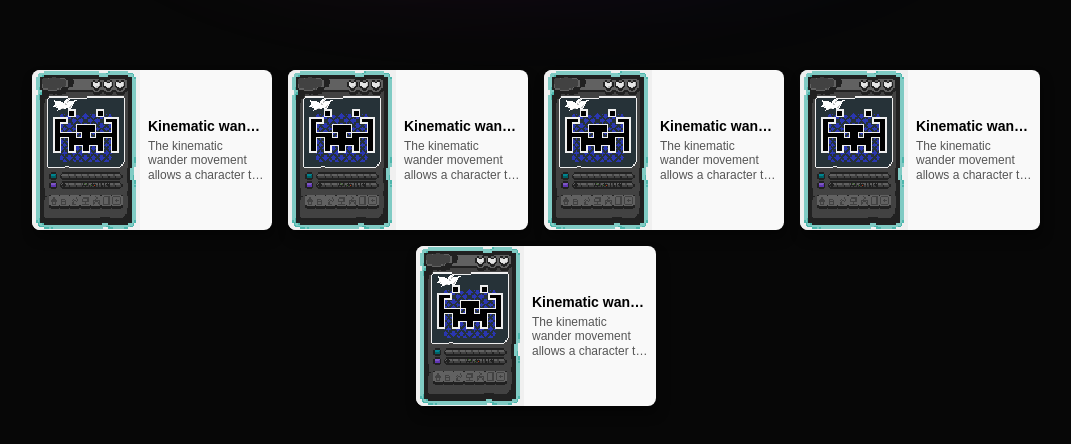
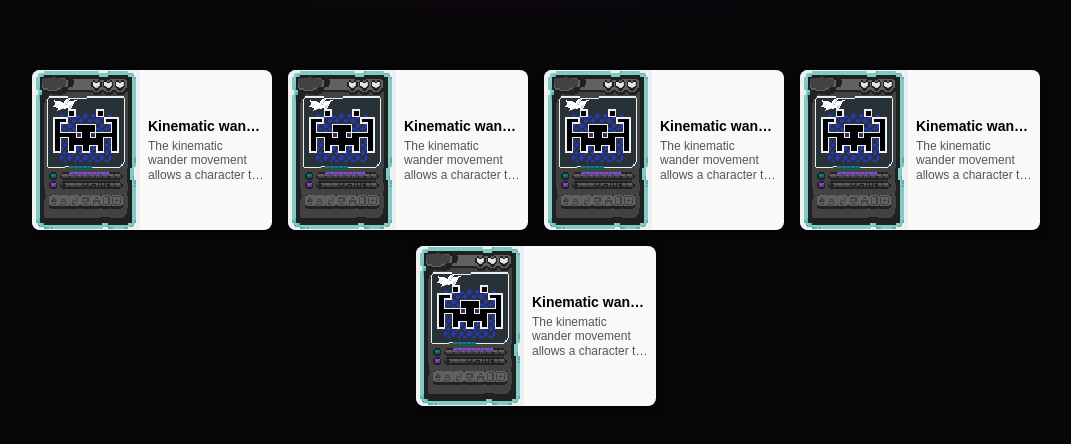
Before and after one commit to GD-Codex-Algorithm/gd.codexalgorithm, a plain HTML site: page index.html in a window 1280 px wide. Shown: the part 794-1238 px from the top of the page, without its empty margins (104-1175 px from the left). Drawn offline with Linux system fonts and the light colour scheme.

Commit message:
Added all variables for cards
The cards now generate taking in account all variables for visual assets.

!!! NEED RESCALING OF IMAGES TO BE ALL THE SAME SIZE !!!

```diff
--- a/cards_section.html
+++ b/cards_section.html
@@ -10,6 +10,8 @@
             <img src="CardAssets/04_var_system_typerForTask/MA_GDcodex_card_task_movement.png" alt="Overlay Image" class="card-overlay-typeForTask">
             <img src="CardAssets/05_var_system_genre/MA_GDcodex_card_genre_any.png" alt="Overlay Image" class="card-overlay-genre">
             <img src="CardAssets/07_var_system_requirements/MA_GDcodex_card_requirements_runsLocally.png" alt="Is run locally" class="card-overlay-requirements"><img src="CardAssets/07_var_system_requirements/MA_GDcodex_card_requirements_runsOnPC.png" alt="Runs on PC" class="card-overlay-requirements"><img src="CardAssets/07_var_system_requirements/MA_GDcodex_card_requirements_runsOnConsole.png" alt="Runs on Playstation" class="card-overlay-requirements"><img src="CardAssets/07_var_system_requirements/MA_GDcodex_card_requirements_runsOnConsole.png" alt="Runs on Xbox" class="card-overlay-requirements"><img src="CardAssets/07_var_system_requirements/MA_GDcodex_card_requirements_runsOnMobile.png" alt="Runs on mobile" class="card-overlay-requirements"><img src="CardAssets/07_var_system_requirements/MA_GDcodex_card_requirements_extra.png" alt="Runs on handheld devices" class="card-overlay-requirements">
+            <img src="CardAssets/09_var_system_num_immersion/MA_GDcodex_card_playerImmersion_6.png" alt="Overlay Image" class="card-overlay-immersion">
+            <img src="CardAssets/10_var_system_num_performance/MA_GDcodex_card_systemPerformance_10.png" alt="Overlay Image" class="card-overlay-performance">
         </div>
         <div class="card-content">
             <h3>Kinematic wandering moevement</h3>
@@ -26,6 +28,8 @@
             <img src="CardAssets/04_var_system_typerForTask/MA_GDcodex_card_task_movement.png" alt="Overlay Image" class="card-overlay-typeForTask">
             <img src="CardAssets/05_var_system_genre/MA_GDcodex_card_genre_any.png" alt="Overlay Image" class="card-overlay-genre">
             <img src="CardAssets/07_var_system_requirements/MA_GDcodex_card_requirements_runsLocally.png" alt="Is run locally" class="card-overlay-requirements"><img src="CardAssets/07_var_system_requirements/MA_GDcodex_card_requirements_runsOnPC.png" alt="Runs on PC" class="card-overlay-requirements"><img src="CardAssets/07_var_system_requirements/MA_GDcodex_card_requirements_runsOnConsole.png" alt="Runs on Playstation" class="card-overlay-requirements"><img src="CardAssets/07_var_system_requirements/MA_GDcodex_card_requirements_runsOnConsole.png" alt="Runs on Xbox" class="card-overlay-requirements"><img src="CardAssets/07_var_system_requirements/MA_GDcodex_card_requirements_runsOnMobile.png" alt="Runs on mobile" class="card-overlay-requirements"><img src="CardAssets/07_var_system_requirements/MA_GDcodex_card_requirements_extra.png" alt="Runs on handheld devices" class="card-overlay-requirements">
+            <img src="CardAssets/09_var_system_num_immersion/MA_GDcodex_card_playerImmersion_6.png" alt="Overlay Image" class="card-overlay-immersion">
+            <img src="CardAssets/10_var_system_num_performance/MA_GDcodex_card_systemPerformance_10.png" alt="Overlay Image" class="card-overlay-performance">
         </div>
         <div class="card-content">
             <h3>Kinematic wandering moevement</h3>
@@ -42,6 +46,8 @@
             <img src="CardAssets/04_var_system_typerForTask/MA_GDcodex_card_task_movement.png" alt="Overlay Image" class="card-overlay-typeForTask">
             <img src="CardAssets/05_var_system_genre/MA_GDcodex_card_genre_any.png" alt="Overlay Image" class="card-overlay-genre">
             <img src="CardAssets/07_var_system_requirements/MA_GDcodex_card_requirements_runsLocally.png" alt="Is run locally" class="card-overlay-requirements"><img src="CardAssets/07_var_system_requirements/MA_GDcodex_card_requirements_runsOnPC.png" alt="Runs on PC" class="card-overlay-requirements"><img src="CardAssets/07_var_system_requirements/MA_GDcodex_card_requirements_runsOnConsole.png" alt="Runs on Playstation" class="card-overlay-requirements"><img src="CardAssets/07_var_system_requirements/MA_GDcodex_card_requirements_runsOnConsole.png" alt="Runs on Xbox" class="card-overlay-requirements"><img src="CardAssets/07_var_system_requirements/MA_GDcodex_card_requirements_runsOnMobile.png" alt="Runs on mobile" class="card-overlay-requirements"><img src="CardAssets/07_var_system_requirements/MA_GDcodex_card_requirements_extra.png" alt="Runs on handheld devices" class="card-overlay-requirements">
+            <img src="CardAssets/09_var_system_num_immersion/MA_GDcodex_card_playerImmersion_6.png" alt="Overlay Image" class="card-overlay-immersion">
+            <img src="CardAssets/10_var_system_num_performance/MA_GDcodex_card_systemPerformance_10.png" alt="Overlay Image" class="card-overlay-performance">
         </div>
         <div class="card-content">
             <h3>Kinematic wandering moevement</h3>
@@ -58,6 +64,8 @@
             <img src="CardAssets/04_var_system_typerForTask/MA_GDcodex_card_task_movement.png" alt="Overlay Image" class="card-overlay-typeForTask">
             <img src="CardAssets/05_var_system_genre/MA_GDcodex_card_genre_any.png" alt="Overlay Image" class="card-overlay-genre">
             <img src="CardAssets/07_var_system_requirements/MA_GDcodex_card_requirements_runsLocally.png" alt="Is run locally" class="card-overlay-requirements"><img src="CardAssets/07_var_system_requirements/MA_GDcodex_card_requirements_runsOnPC.png" alt="Runs on PC" class="card-overlay-requirements"><img src="CardAssets/07_var_system_requirements/MA_GDcodex_card_requirements_runsOnConsole.png" alt="Runs on Playstation" class="card-overlay-requirements"><img src="CardAssets/07_var_system_requirements/MA_GDcodex_card_requirements_runsOnConsole.png" alt="Runs on Xbox" class="card-overlay-requirements"><img src="CardAssets/07_var_system_requirements/MA_GDcodex_card_requirements_runsOnMobile.png" alt="Runs on mobile" class="card-overlay-requirements"><img src="CardAssets/07_var_system_requirements/MA_GDcodex_card_requirements_extra.png" alt="Runs on handheld devices" class="card-overlay-requirements">
+            <img src="CardAssets/09_var_system_num_immersion/MA_GDcodex_card_playerImmersion_6.png" alt="Overlay Image" class="card-overlay-immersion">
+            <img src="CardAssets/10_var_system_num_performance/MA_GDcodex_card_systemPerformance_10.png" alt="Overlay Image" class="card-overlay-performance">
         </div>
         <div class="card-content">
             <h3>Kinematic wandering moevement</h3>
@@ -74,6 +82,8 @@
             <img src="CardAssets/04_var_system_typerForTask/MA_GDcodex_card_task_movement.png" alt="Overlay Image" class="card-overlay-typeForTask">
             <img src="CardAssets/05_var_system_genre/MA_GDcodex_card_genre_any.png" alt="Overlay Image" class="card-overlay-genre">
             <img src="CardAssets/07_var_system_requirements/MA_GDcodex_card_requirements_runsLocally.png" alt="Is run locally" class="card-overlay-requirements"><img src="CardAssets/07_var_system_requirements/MA_GDcodex_card_requirements_runsOnPC.png" alt="Runs on PC" class="card-overlay-requirements"><img src="CardAssets/07_var_system_requirements/MA_GDcodex_card_requirements_runsOnConsole.png" alt="Runs on Playstation" class="card-overlay-requirements"><img src="CardAssets/07_var_system_requirements/MA_GDcodex_card_requirements_runsOnConsole.png" alt="Runs on Xbox" class="card-overlay-requirements"><img src="CardAssets/07_var_system_requirements/MA_GDcodex_card_requirements_runsOnMobile.png" alt="Runs on mobile" class="card-overlay-requirements"><img src="CardAssets/07_var_system_requirements/MA_GDcodex_card_requirements_extra.png" alt="Runs on handheld devices" class="card-overlay-requirements">
+            <img src="CardAssets/09_var_system_num_immersion/MA_GDcodex_card_playerImmersion_6.png" alt="Overlay Image" class="card-overlay-immersion">
+            <img src="CardAssets/10_var_system_num_performance/MA_GDcodex_card_systemPerformance_10.png" alt="Overlay Image" class="card-overlay-performance">
         </div>
         <div class="card-content">
             <h3>Kinematic wandering moevement</h3>
@@ -146,7 +156,9 @@
 .card-overlay-employment,
 .card-overlay-typeForTask,
 .card-overlay-genre,
-.card-overlay-requirements{
+.card-overlay-requirements,
+.card-overlay-immersion,
+.card-overlay-performance{
     position: absolute;
     top: 0;
     left: 0;
```
Also changed, not shown: CardAssets/09_var_system_num_immersion/MA_GDcodex_card_playerImmersion_2.png (renamed from CardAssets/09_var_system_num_immersion/MA_GDcodex_card_playerImmersion_02.png), CardAssets/09_var_system_num_immersion/MA_GDcodex_card_playerImmersion_3.png (renamed from CardAssets/09_var_system_num_immersion/MA_GDcodex_card_playerImmersion_03.png), CardAssets/09_var_system_num_immersion/MA_GDcodex_card_playerImmersion_4.png (renamed from CardAssets/09_var_system_num_immersion/MA_GDcodex_card_playerImmersion_04.png), CardAssets/09_var_system_num_immersion/MA_GDcodex_card_playerImmersion_5.png (renamed from CardAssets/09_var_system_num_immersion/MA_GDcodex_card_playerImmersion_05.png), CardAssets/09_var_system_num_immersion/MA_GDcodex_card_playerImmersion_6.png (renamed from CardAssets/09_var_system_num_immersion/MA_GDcodex_card_playerImmersion_06.png), CardAssets/09_var_system_num_immersion/MA_GDcodex_card_playerImmersion_7.png (renamed from CardAssets/09_var_system_num_immersion/MA_GDcodex_card_playerImmersion_07.png), CardAssets/09_var_system_num_immersion/MA_GDcodex_card_playerImmersion_8.png (renamed from CardAssets/09_var_system_num_immersion/MA_GDcodex_card_playerImmersion_08.png), CardAssets/09_var_system_num_immersion/MA_GDcodex_card_playerImmersion_9.png (renamed from CardAssets/09_var_system_num_immersion/MA_GDcodex_card_playerImmersion_09.png), CardAssets/10_var_system_num_performance/MA_GDcodex_card_systemPerformance_10.png (renamed from CardAssets/10_var_system_num_preformance/MA_GDcodex_card_systemPerformance_10.png), CardAssets/10_var_system_num_performance/MA_GDcodex_card_systemPerformance_2.png (renamed from CardAssets/10_var_system_num_preformance/MA_GDcodex_card_systemPerformance_02.png), CardAssets/10_var_system_num_performance/MA_GDcodex_card_systemPerformance_3.png (renamed from CardAssets/10_var_system_num_preformance/MA_GDcodex_card_systemPerformance_03.png), CardAssets/10_var_system_num_performance/MA_GDcodex_card_systemPerformance_4.png (renamed from CardAssets/10_var_system_num_preformance/MA_GDcodex_card_systemPerformance_04.png), CardAssets/10_var_system_num_performance/MA_GDcodex_card_systemPerformance_5.png (renamed from CardAssets/10_var_system_num_preformance/MA_GDcodex_card_systemPerformance_05.png), CardAssets/10_var_system_num_performance/MA_GDcodex_card_systemPerformance_6.png (renamed from CardAssets/10_var_system_num_preformance/MA_GDcodex_card_systemPerformance_06.png), 3 more files.
